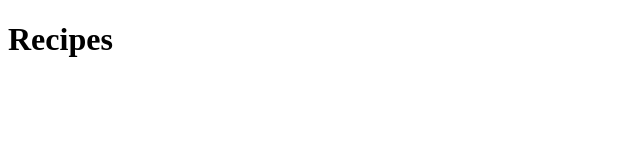
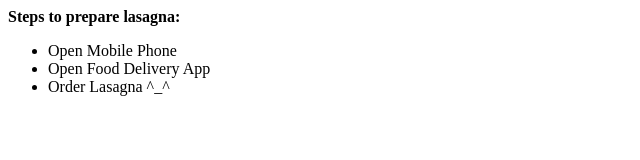
Before and after one commit to gshlok/Recipe, a plain HTML site: page Recipes/lasagna.html in a window 1280 px wide. Shown: the whole page, without its empty margins (0-640 px from the left). Drawn offline with Linux system fonts and the light colour scheme.

Commit message:
Added new folder with webpages for all recipes and added recipe for lasagna

```diff
--- a/index.html
+++ b/Recipes/lasagna.html
@@ -13,7 +13,12 @@
         <link rel="stylesheet" href="">
     </head>
     <body>
-        <h1>Recipes</h1>
+        <b>Steps to prepare lasagna:</b>
+        <ul>
+            <li>Open Mobile Phone</li>
+            <li>Open Food Delivery App</li>
+            <li>Order Lasagna ^_^</li>
 
+        </ul>
     </body>
 </html>
```
